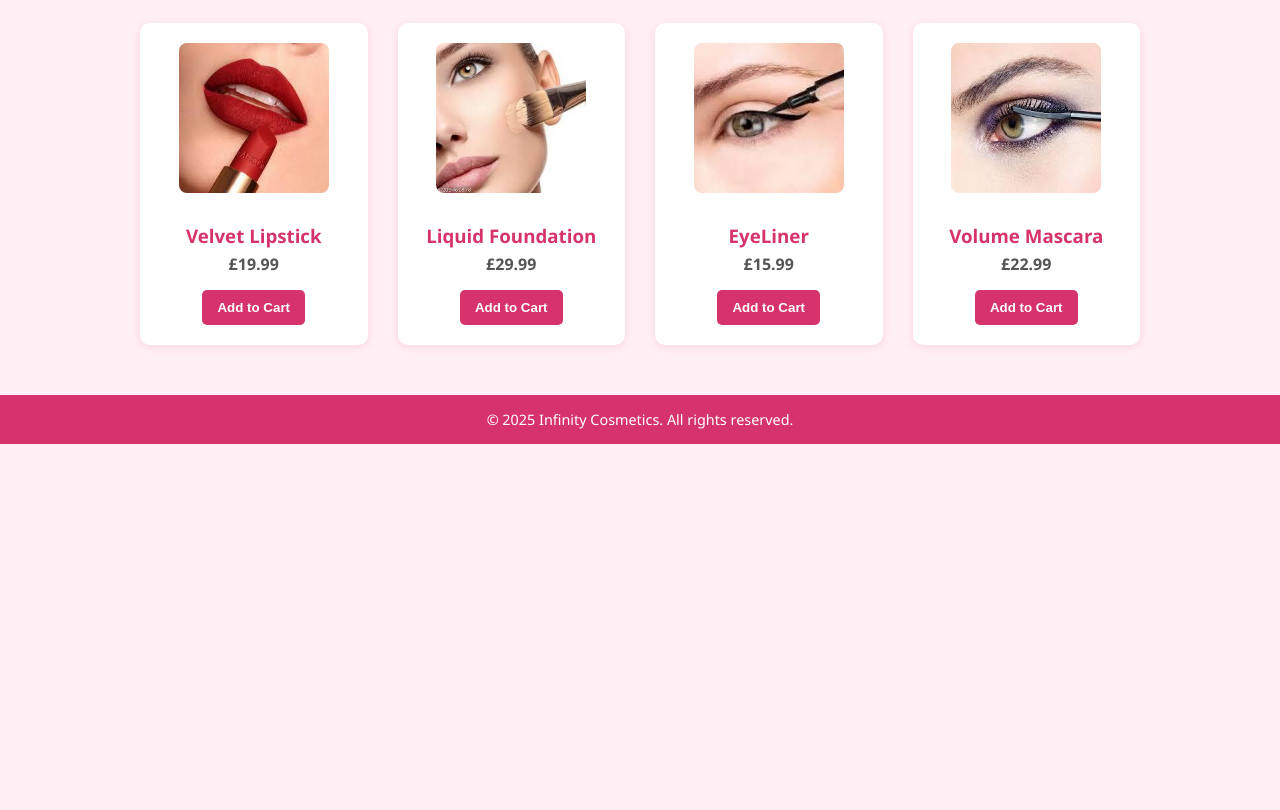
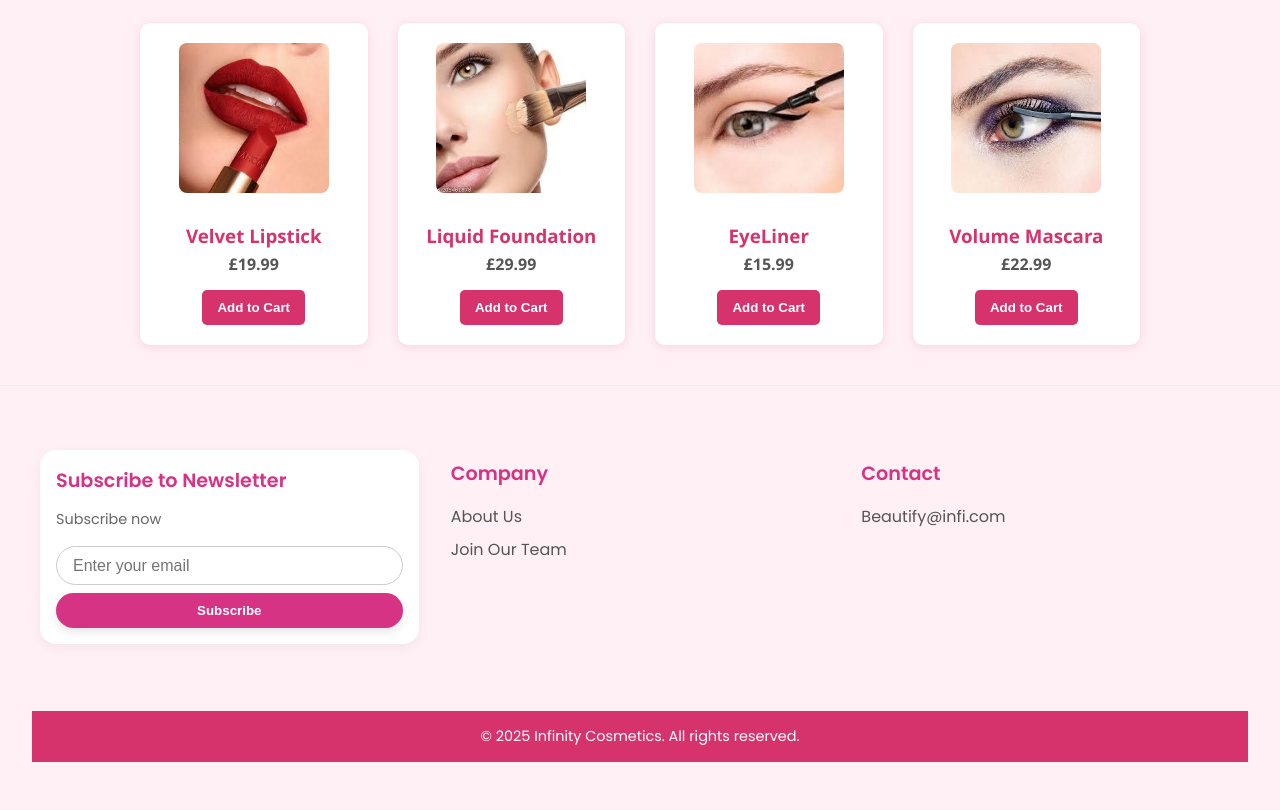
Before and after one commit to dhivyarrk/softwarefrontend_finalproject, a plain HTML site: page index.html in a window 1280 px wide. Shown: the part 514-1324 px from the top of the page. Before the commit the page ends 958 px from the top, so only its background shows below. Drawn offline with Linux system fonts and the light colour scheme.

Commit message:
Added footer in html and css

```diff
--- a/index.html
+++ b/index.html
@@ -63,9 +63,47 @@
     </div>
   </main>
 
-  <footer>
-    &copy; 2025 Infinity Cosmetics. All rights reserved.
-  </footer>
+  <!-- Footer -->
+<footer>
+  <div class="container">
+    <div class="footer-grid">
+      <div>
+        <div class="card">
+          <h4>Subscribe to Newsletter</h4>
+          <p class="text-sm">
+            Subscribe now
+          </p>
+          <form>
+            <input type="email" id="email" placeholder="Enter your email" />
+            <button type="submit" class="btn btn-primary btn-block">
+              Subscribe
+            </button>
+          </form>
+        </div>
+        <i class="fab fa-linkedin"></i>
+        <i class="fab fa-twitter"></i>
+      </div>
+      <div>
+        <h4>Company</h4>
+        <ul>
+          <li><a href="#">About Us</a></li>
+          <li><a href="#">Join Our Team</a></li>
+        </ul>
+      </div>
+      <div>
+        <h4>Contact</h4>
+        <ul>
+          <li>
+            <a href="#">Beautify@infi.com</a>
+          </li>
+        </ul>
+      </div>
+    </div>
+  </div>
+  <div class="footer-bottom">
+    © 2025 Infinity Cosmetics. All rights reserved.
+  </div>
+</footer>
 
   <script src="javascript/main.js"></script>
 </body>
--- a/styles.css
+++ b/styles.css
@@ -146,11 +146,118 @@ main {
   background-color: #ff79a3;
 }
 
+/* Footer */
 footer {
+  background-color: #fff0f5;
+  padding: 3rem 2rem;
+  color: #333;
+  font-family: 'Poppins', sans-serif;
+  border-top: 1px solid #eee;
+}
+
+.container {
+  max-width: 1200px;
+  margin: 0 auto;
+}
+
+.footer-grid {
+  display: grid;
+  grid-template-columns: repeat(auto-fit, minmax(250px, 1fr));
+  gap: 2rem;
+}
+
+.footer-grid h4 {
+  margin-bottom: 1rem;
+  font-size: 1.2rem;
+  font-weight: 600;
+  color: #d63384;
+}
+
+.footer-grid ul {
+  list-style: none;
+  padding: 0;
+}
+
+.footer-grid ul li {
+  margin-bottom: 0.5rem;
+}
+
+.footer-grid ul li a {
+  color: #555;
+  text-decoration: none;
+  transition: color 0.3s ease;
+}
+
+.footer-grid ul li a:hover {
+  color: #d63384;
+}
+
+
+.card {
+  background-color: #fff;
+  padding: 1rem;
+  border-radius: 1rem;
+  box-shadow: 0 4px 12px rgba(0, 0, 0, 0.05);
+  margin-top: 1rem;
+}
+
+.card h4 {
+  margin: 0 0 0.5rem;
+}
+
+.card p.text-sm {
+  font-size: 0.9rem;
+  color: #666;
+  margin-bottom: 1rem;
+}
+
+.card form {
+  display: flex;
+  flex-direction: column;
+  gap: 0.5rem;
+}
+
+.card input[type="email"] {
+  padding: 0.6rem 1rem;
+  border-radius: 2rem;
+  border: 1px solid #ccc;
+  font-size: 1rem;
+  outline: none;
+}
+
+.btn.btn-primary.btn-block {
+  padding: 0.6rem 1rem;
+  border: none;
+  border-radius: 2rem;
+  background-color: #d63384;
+  color: #fff;
+  font-weight: 600;
+  cursor: pointer;
+  transition: background-color 0.3s ease;
+}
+
+.btn.btn-primary.btn-block:hover {
+  background-color: #b02a6d;
+}
+
+/* Social Icons (assuming Font Awesome is included) */
+footer i.fab {
+  font-size: 1.5rem;
+  margin-right: 0.8rem;
+  color: #d63384;
+  cursor: pointer;
+  transition: color 0.3s ease;
+}
+
+footer i.fab:hover {
+  color: #b02a6d;
+}
+
+.footer-bottom {
   text-align: center;
-  padding: 15px;
   background: #d6336c;
   color: white;
-  margin-top: 50px;
+  padding: 15px;
   font-size: 0.9rem;
+  margin-top: 2rem;
 }
```
